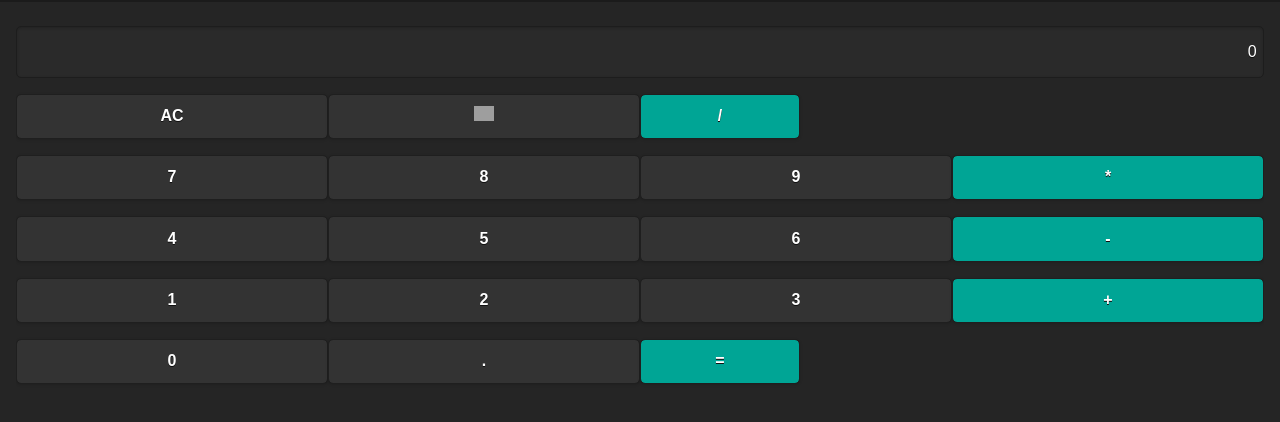
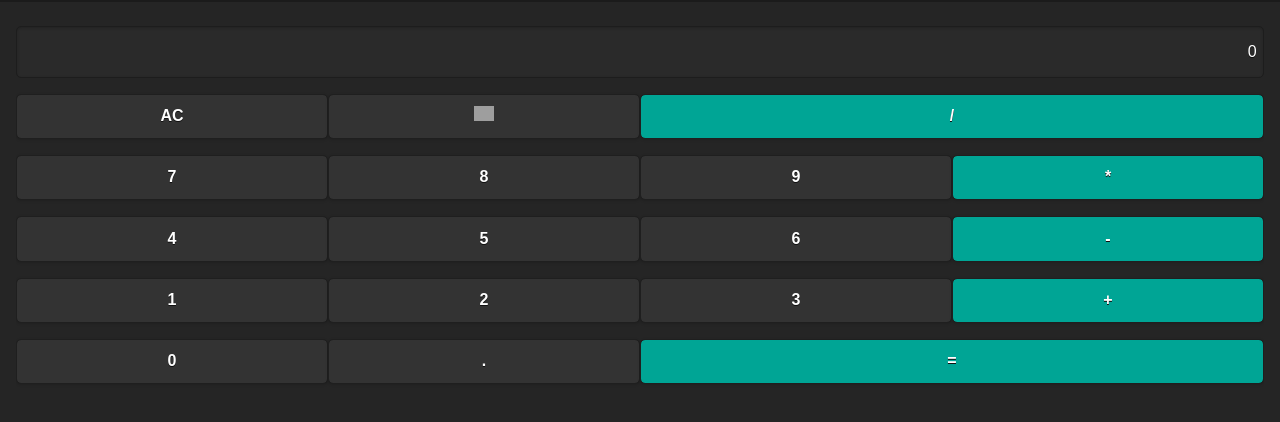
Before and after one commit to akhil1095/SimpleCalculatorApp, a website: page index.html in a window 1280 px wide. Drawn offline with Linux system fonts and the light colour scheme; grey boxes are pictures that could not be loaded.

```diff
--- a/index.html
+++ b/index.html
@@ -20,7 +20,7 @@
 			<div class="ui-grid-c">
 				<div class="ui-block-a"><button data-theme="b" id="keyC" data-simplecalculator-tag="C">AC</button></div>
 				<div class="ui-block-b"><button data-theme="b" id="keyBack" data-simplecalculator-tag="CE"><img src="/Content/Icons/backbutton.png" alt="Back button" style="width:20px;height:15px;"></button></div>
-				<div class="ui-block-d"><button style="background-color:#00a595;width: 160px;" data-theme="e" id="keyDivide" >/</button></div>
+				<div class="ui-block-d"><button style="background-color:#00a595;width:200%;" data-theme="e" id="keyDivide" >/</button></div>
 				<div class="ui-block-a"><button data-theme="b" id="key7" data-simplecalculator-tag="7">7</button></div>
 				<div class="ui-block-b"><button data-theme="b" id="key8" data-simplecalculator-tag="8" >8</button></div>
 				<div class="ui-block-c"><button data-theme="b" id="key9" data-simplecalculator-tag="9" >9</button></div>
@@ -36,7 +36,7 @@
 				<div class="ui-block-a"><button data-theme="b" id="key0" data-simplecalculator-tag="0" >0</button></div>
 				<!--<div class="ui-block-b"><button data-theme="b" id="keyblank" data-simplecalculator-tag="blank" ></button></div>-->
 				<div class="ui-block-c"><button data-theme="e" id="keyDecimalPoint" data-simplecalculator-tag=".">.</button></div>
-				<div class="ui-block-d"><button style="background-color:#00a595;width: 160px;" data-theme="e" id="keyEquals" >=</button></div>
+				<div class="ui-block-d"><button style="background-color:#00a595;width:200%;" data-theme="e" id="keyEquals" >=</button></div>
 			</div>
 </section>
   </div>
```
